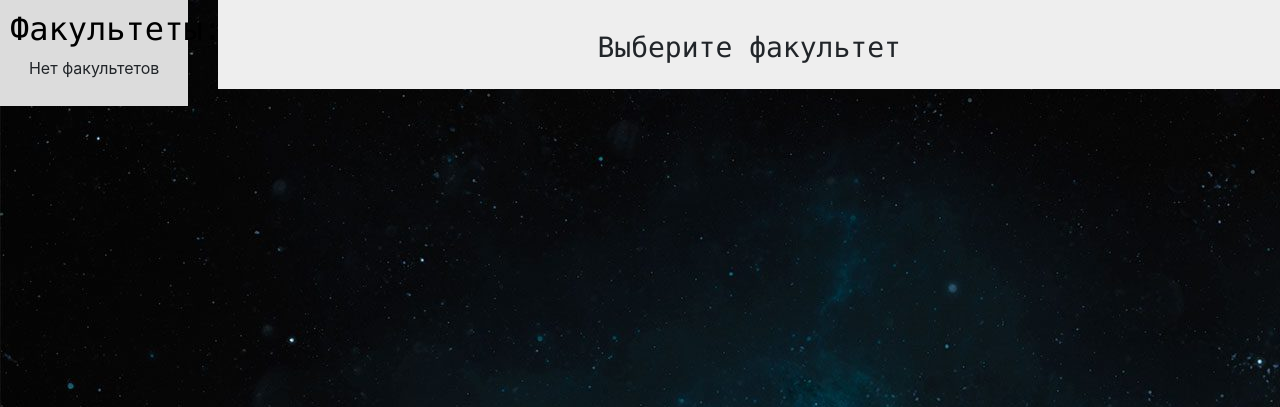
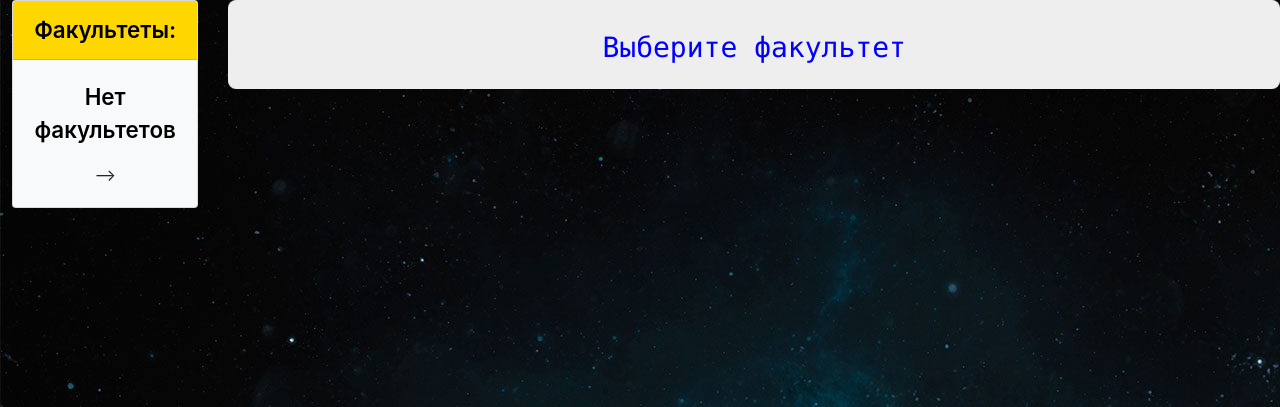
Before and after one commit to kitanin90/smart_wifi, a Django app: page /panel/clients in a window 1280 px wide. Shown: the part 40-447 px from the top of the page. Run offline with Django 3.2, Linux system fonts and the light colour scheme; the visitor is signed in with stand-in values (Sample User, id 1); data that the repository does not hold is empty; parts of the project's set-up code (start-up, migrations or seed data) failed here and were passed over; some libraries are stand-ins or nearby versions.

Commit message:
changed the look of the "clients" page

```diff
--- a/panel/static/panel/css/clients.css
+++ b/panel/static/panel/css/clients.css
@@ -37,9 +37,9 @@ li.dropdown-item:visited, li.dropdown-item:active, li.dropdown-item:hover, li.dr
 }
 
 .left-panel {
-    background-color: #DCDCDC;
+    /*background-color: #DCDCDC;*/
     text-align: center;
-    padding: 10px;
+    border-radius: 10px;
 }
 
 .panel {
@@ -69,3 +69,31 @@ h2 {
     padding-left: 0;
     padding-right: 0;
 }
+
+.card-header {
+    /*color: blue;*/
+    font-size: 140%; /* Размер шрифта в процентах */
+    color: black;
+    font-weight: 600;
+    background-color: #FFD700;
+}
+
+p {
+    font-size: 140%; /* Размер шрифта в процентах */
+    color: black;
+    font-weight: 600;
+}
+
+.row {
+    padding-left: 12px;
+}
+
+.w-100 {
+    color:blue;
+    background-color: #eee;
+    font-weight: 600;
+    border-radius: 10px;
+}
+.panel{
+    border-radius: 8px;
+}
--- a/panel/templates/panel/clients.html
+++ b/panel/templates/panel/clients.html
@@ -12,20 +12,48 @@
 
 <div class="container-fluid">
     <div class="row">
+        <div class="col-md-2" style="">
+            <div class="left-panel">
+<!--                <h2>Факультеты:</h2>-->
+<!--                <div class="content">-->
+<!--                    {% for faculty in faculty_list %}-->
+<!--                    <p><a href="{% url "clients" %}?faculty_id={{ faculty.id }}">{{ faculty.name }}</a></p>-->
+<!--                    <hr style="background-color: #5a80a8; height: 1px; border: medium none; width:90%">-->
+<!--                    {% empty %}-->
+<!--                    <p>Нет факультетов</p>-->
+<!--                    {% endfor %}-->
+<!--                </div>-->
 
-        <div class="col-md-2" style="padding-left: 15px">
-            <div class="left-panel">
-                <h2>Факультеты:</h2>
-                <div class="content">
+                <div class="card bg-light">
+                    <div class="card-header">Факультеты:</div>
+                        <div class="card-body">
                             {% for faculty in faculty_list %}
                             <p><a href="{% url "clients" %}?faculty_id={{ faculty.id }}">{{ faculty.name }}</a></p>
-                    <hr style="background-color: #5a80a8; height: 1px; border: medium none; width:90%">
+                            <p class="card-text">{{ client.username }}</p>
+                            <hr>
                             {% empty %}
-                    <p>Нет факультетов</p>
+                              <p>Нет факультетов</p>-->
                             {% endfor %}
                         </div>
                 </div>
              </div>
+        </div>
+<!--        <div class="col-md-2" style="padding-left: 15px">-->
+<!--            <div class="left-panel">-->
+
+<!--                <div class="card bg-light">-->
+<!--                    <div class="card-header">Факультеты:</div>-->
+<!--                    {% for faculty in faculty_list %}-->
+<!--                        <div class="card-body">-->
+<!--                            <p class="card-text"><a href="{% url "clients" %}?faculty_id={{ faculty.id }}">{{ faculty.name }}</a></p>-->
+<!--                            <hr>-->
+<!--                            {% empty %}-->
+<!--                            <p>Нет факультетов</p>-->
+<!--                            {% endfor %}-->
+<!--                         </div>-->
+<!--                 </div>-->
+<!--            </div>-->
+<!--        </div>-->
 
         <div class="col-md-10">
             <div class="panel">
```
Lines whose indentation alone changed are shown as unchanged.
